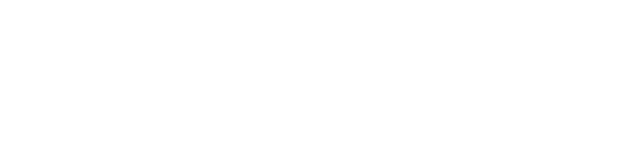
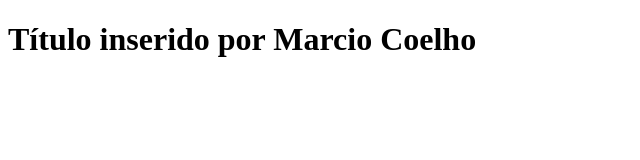
Before and after one commit to ThiagoAlmeidaDev/scm, a plain HTML site: page index.html in a window 1280 px wide. Shown: the whole page, without its empty margins (0-640 px from the left). Drawn offline with Linux system fonts and the light colour scheme.

Commit message:
index.html updated

```diff
--- a/index.html
+++ b/index.html
@@ -6,6 +6,6 @@
     <title>scm</title>
 </head>
 <body>
-    <h1></h1>
+    <h1>Título inserido por Marcio Coelho</h1>
 </body>
 </html>
```
